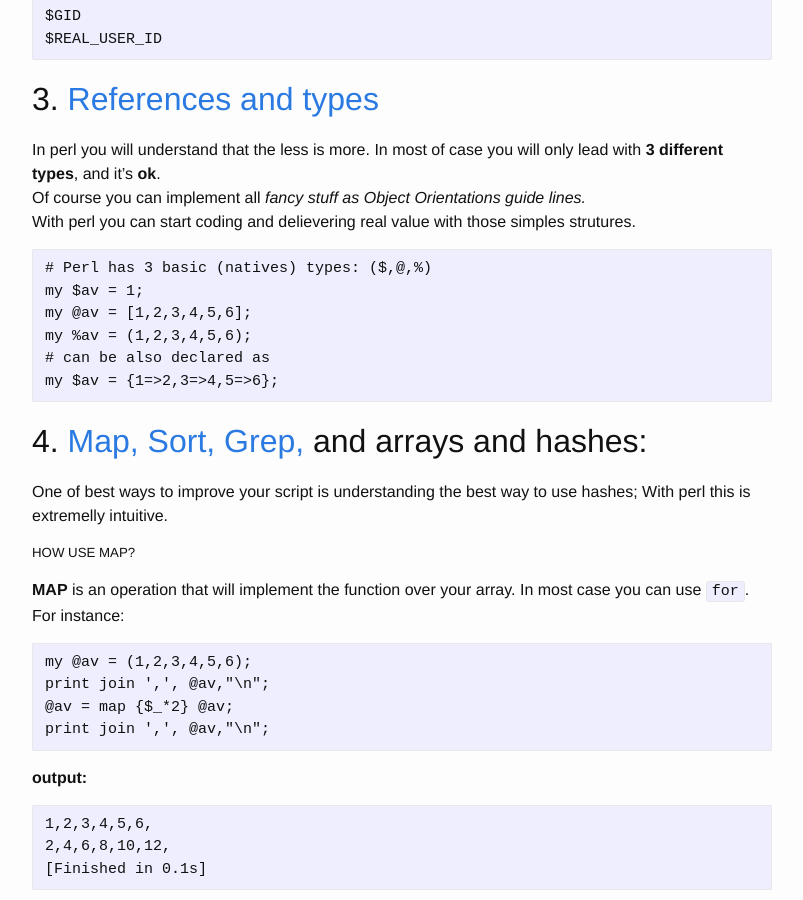
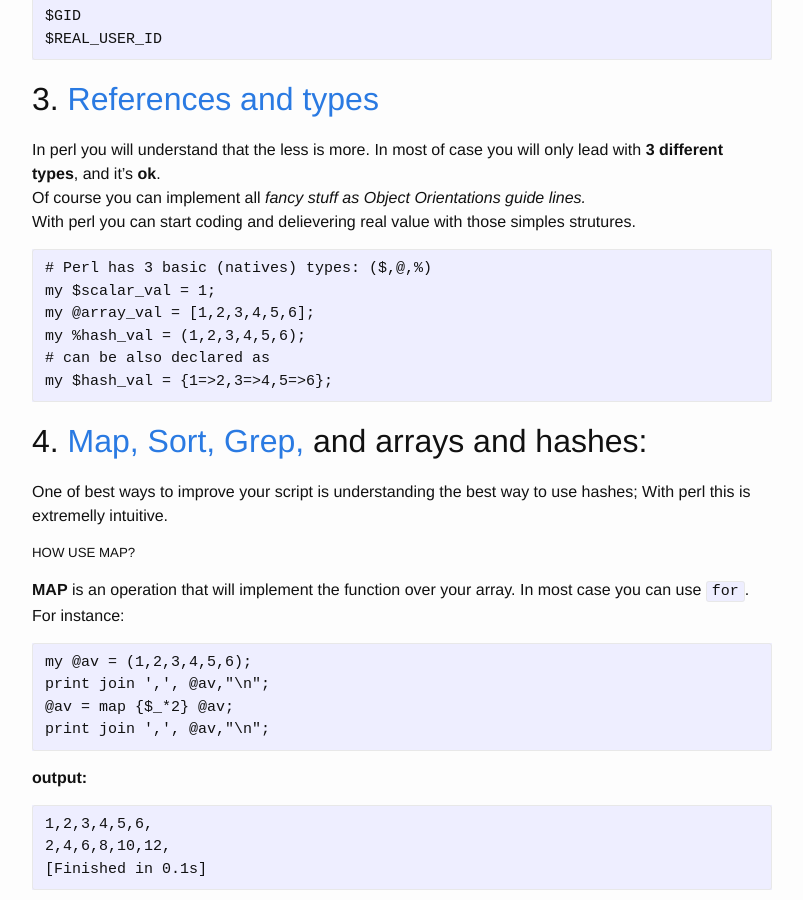
Before and after one commit to asilvino/alvarojoao.github.io, a Jekyll site: the page built from _posts/2018-01-27-four-things-you-will-learn-to-use-with-perl.markdown, in a window 1280 px wide and 900 px high, scrolled down 1919 px. Shown: the whole window, without its empty margins (238-1041 px from the left). Built offline with Jekyll 4.4.1, drawn with Linux system fonts in a browser that asks for light colours.

Commit message:
Update 2018-01-27-four-things-you-will-learn-to-use-with-perl.markdown

````diff
--- a/_posts/2018-01-27-four-things-you-will-learn-to-use-with-perl.markdown
+++ b/_posts/2018-01-27-four-things-you-will-learn-to-use-with-perl.markdown
@@ -104,11 +104,11 @@ With perl you can start coding and delievering real value with those simples str
 
 ```
 # Perl has 3 basic (natives) types: ($,@,%)
-my $av = 1;
-my @av = [1,2,3,4,5,6];
-my %av = (1,2,3,4,5,6);
+my $scalar_val = 1;
+my @array_val = [1,2,3,4,5,6];
+my %hash_val = (1,2,3,4,5,6);
 # can be also declared as
-my $av = {1=>2,3=>4,5=>6};
+my $hash_val = {1=>2,3=>4,5=>6};
 ```
 
 ## 4. [Map,](http://perldoc.perl.org/functions/map.html) [Sort,](http://perldoc.perl.org/functions/sort.html) [Grep,](http://perldoc.perl.org/functions/grep.html) and arrays and hashes:
````
